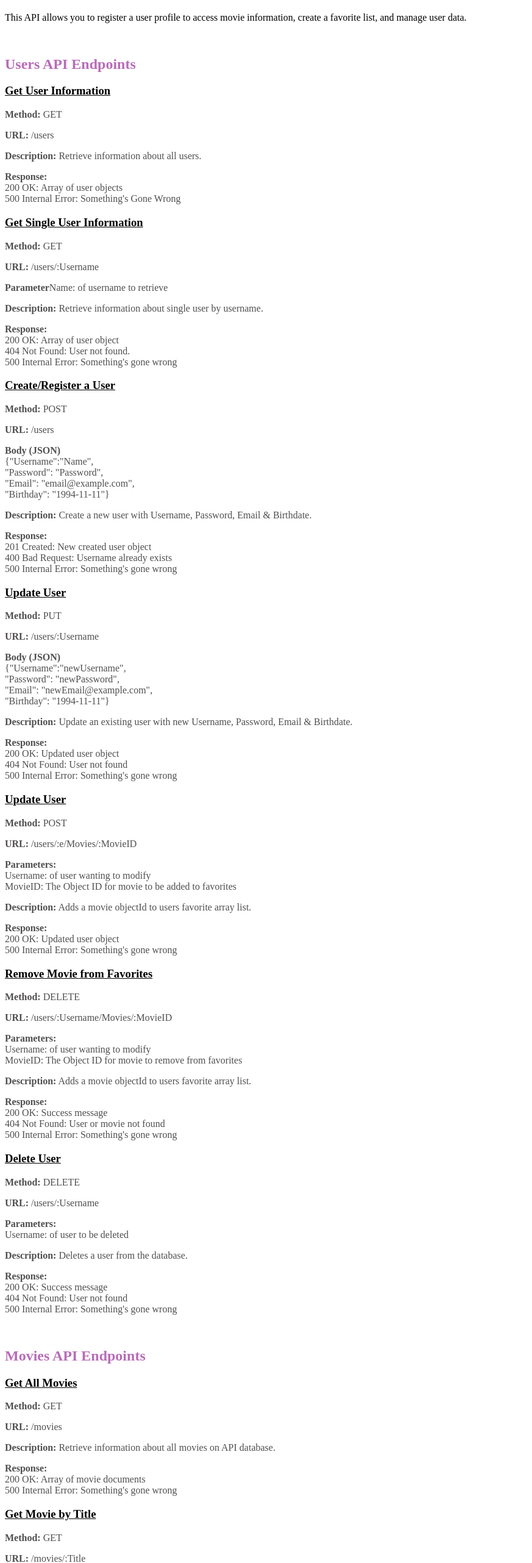
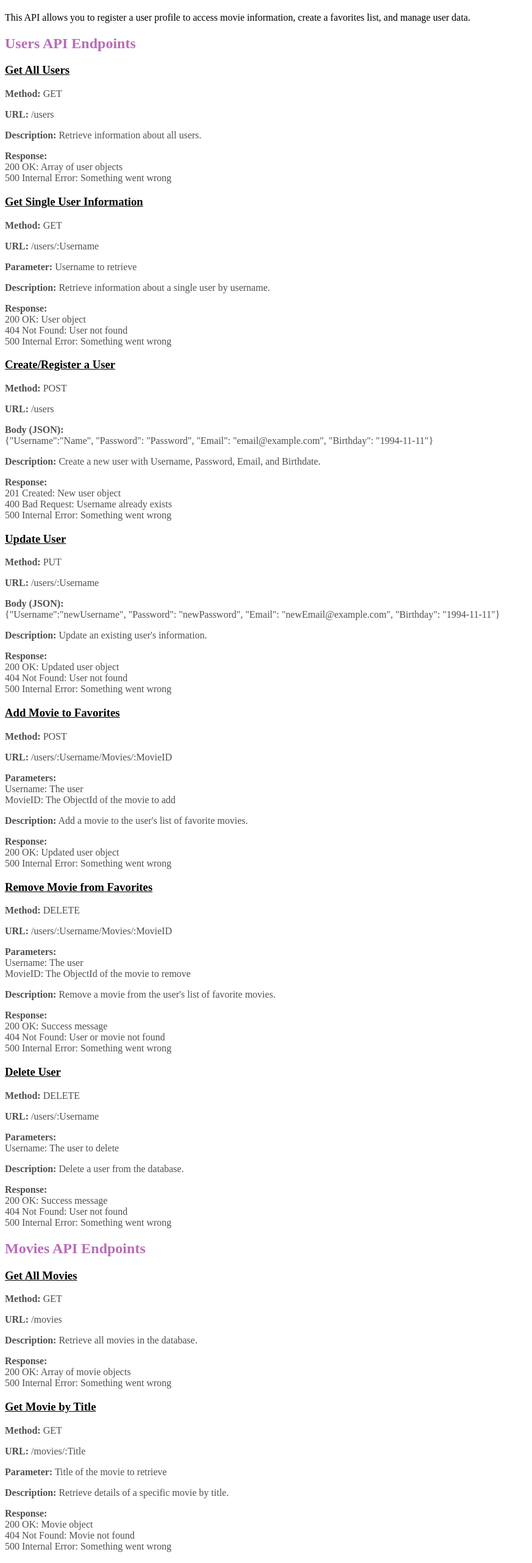
Before and after one commit to coralmarie1994/myFlixAPI, a website: page documentation.html in a window 1280 px wide. Shown: the part 101-2664 px from the top of the page at 61% size, without its empty margins (0-873 px from the left). Drawn offline with Linux system fonts and the light colour scheme.

Commit message:
Adjustement to
HTML tags on doc page
Favorite to stay within user data.

```diff
--- a/documentation.html
+++ b/documentation.html
@@ -1,138 +1,126 @@
 <!DOCTYPE html>
 <html lang="en">
 <head>
-    <meta charset="UTF-8">
-    <meta name="viewport" content="width=device-width, initial-scale=1.0">
+  <meta charset="UTF-8" />
+  <meta name="viewport" content="width=device-width, initial-scale=1.0"/>
   <title>API Documentation</title>
-    <link rel="stylesheet" href="stylesdoc.css">
+  <link rel="stylesheet" href="stylesdoc.css" />
 </head>
 <body>
-  <header></header>
+  <header>
     <h1>API Documentation</h1>
   </header>
-  <main>
+
   <section id="introduction">
     <h3>Introduction</h3>
-      <p>This API allows you to register a user profile to access movie information, create a favorite list, and manage user data.</p>
+    <p>This API allows you to register a user profile to access movie information, create a favorites list, and manage user data.</p>
   </section>
+
   <section id="endpoints">
-      <br>
     <h2>Users API Endpoints</h2>
 
     <article class="endpoint">
-          <h3>Get User Information</h3>
+      <h3>Get All Users</h3>
       <p><strong>Method:</strong> GET</p>
       <p><strong>URL:</strong> /users</p>
       <p><strong>Description:</strong> Retrieve information about all users.</p>
-          <p><strong>Response:</strong>
-          <br>200 OK: Array of user objects <br> 500 Internal Error: Something's Gone Wrong</p>
+      <p><strong>Response:</strong><br>200 OK: Array of user objects<br>500 Internal Error: Something went wrong</p>
     </article>
+
     <article class="endpoint">
       <h3>Get Single User Information</h3>
       <p><strong>Method:</strong> GET</p>
       <p><strong>URL:</strong> /users/:Username</p>
-          <p><strong>Parameter</strong>Name: of username to retrieve</p>
-          <p><strong>Description:</strong> Retrieve information about single user by username.</p>
-          <p><strong>Response:</strong>
-          <br>200 OK: Array of user object
-          <br>404 Not Found: User not found.
-          <br>500 Internal Error: Something's gone wrong</p>
+      <p><strong>Parameter:</strong> Username to retrieve</p>
+      <p><strong>Description:</strong> Retrieve information about a single user by username.</p>
+      <p><strong>Response:</strong><br>200 OK: User object<br>404 Not Found: User not found<br>500 Internal Error: Something went wrong</p>
     </article>
+
     <article class="endpoint">
       <h3>Create/Register a User</h3>
       <p><strong>Method:</strong> POST</p>
       <p><strong>URL:</strong> /users</p>
-          <p><strong>Body (JSON)</strong><br>{"Username":"Name",<br> "Password": "Password", <br> "Email": "email@example.com", <br> "Birthday": "1994-11-11"}</p>
-          <p><strong>Description:</strong> Create a new user with Username, Password, Email & Birthdate.</p>
-          <p><strong>Response:</strong>
-          <br>201 Created: New created user object
-          <br>400 Bad Request: Username already exists
-          <br>500 Internal Error: Something's gone wrong</p>
+      <p><strong>Body (JSON):</strong><br>{"Username":"Name", "Password": "Password", "Email": "email@example.com", "Birthday": "1994-11-11"}</p>
+      <p><strong>Description:</strong> Create a new user with Username, Password, Email, and Birthdate.</p>
+      <p><strong>Response:</strong><br>201 Created: New user object<br>400 Bad Request: Username already exists<br>500 Internal Error: Something went wrong</p>
     </article>
+
     <article class="endpoint">
       <h3>Update User</h3>
       <p><strong>Method:</strong> PUT</p>
       <p><strong>URL:</strong> /users/:Username</p>
-          <p><strong>Body (JSON)</strong><br>{"Username":"newUsername",<br> "Password": "newPassword", <br> "Email": "newEmail@example.com", <br> "Birthday": "1994-11-11"}</p>
-          <p><strong>Description:</strong> Update an existing user with new Username, Password, Email & Birthdate.</p>
-          <p><strong>Response:</strong>
-          <br>200 OK: Updated user object
-          <br>404 Not Found: User not found
-          <br>500 Internal Error: Something's gone wrong</p>
+      <p><strong>Body (JSON):</strong><br>{"Username":"newUsername", "Password": "newPassword", "Email": "newEmail@example.com", "Birthday": "1994-11-11"}</p>
+      <p><strong>Description:</strong> Update an existing user's information.</p>
+      <p><strong>Response:</strong><br>200 OK: Updated user object<br>404 Not Found: User not found<br>500 Internal Error: Something went wrong</p>
     </article>
+
     <article class="endpoint">
-          <h3>Update User</h3>
+      <h3>Add Movie to Favorites</h3>
       <p><strong>Method:</strong> POST</p>
-          <p><strong>URL:</strong> /users/:e/Movies/:MovieID</p>
-          <p><strong>Parameters:</strong><br>Username: of user wanting to modify<br> MovieID: The Object ID for movie to be added to favorites</p>
-          <p><strong>Description:</strong> Adds a movie objectId to users favorite array list.</p>
-          <p><strong>Response:</strong>
-          <br>200 OK: Updated user object
-          <br>500 Internal Error: Something's gone wrong</p>
+      <p><strong>URL:</strong> /users/:Username/Movies/:MovieID</p>
+      <p><strong>Parameters:</strong><br>Username: The user<br>MovieID: The ObjectId of the movie to add</p>
+      <p><strong>Description:</strong> Add a movie to the user's list of favorite movies.</p>
+      <p><strong>Response:</strong><br>200 OK: Updated user object<br>500 Internal Error: Something went wrong</p>
     </article>
+
     <article class="endpoint">
       <h3>Remove Movie from Favorites</h3>
       <p><strong>Method:</strong> DELETE</p>
       <p><strong>URL:</strong> /users/:Username/Movies/:MovieID</p>
-          <p><strong>Parameters:</strong><br>Username: of user wanting to modify<br> MovieID: The Object ID for movie to remove from favorites</p>
-          <p><strong>Description:</strong> Adds a movie objectId to users favorite array list.</p>
-          <p><strong>Response:</strong>
-          <br>200 OK: Success message
-          <br>404 Not Found: User or movie not found
-          <br>500 Internal Error: Something's gone wrong</p>
+      <p><strong>Parameters:</strong><br>Username: The user<br>MovieID: The ObjectId of the movie to remove</p>
+      <p><strong>Description:</strong> Remove a movie from the user's list of favorite movies.</p>
+      <p><strong>Response:</strong><br>200 OK: Success message<br>404 Not Found: User or movie not found<br>500 Internal Error: Something went wrong</p>
     </article>
+
     <article class="endpoint">
       <h3>Delete User</h3>
       <p><strong>Method:</strong> DELETE</p>
       <p><strong>URL:</strong> /users/:Username</p>
-          <p><strong>Parameters:</strong><br>Username: of user to be deleted</p>
-          <p><strong>Description:</strong> Deletes a user from the database.</p>
-          <p><strong>Response:</strong>
-          <br>200 OK: Success message
-          <br>404 Not Found: User not found
-          <br>500 Internal Error: Something's gone wrong</p>
+      <p><strong>Parameters:</strong><br>Username: The user to delete</p>
+      <p><strong>Description:</strong> Delete a user from the database.</p>
+      <p><strong>Response:</strong><br>200 OK: Success message<br>404 Not Found: User not found<br>500 Internal Error: Something went wrong</p>
     </article>
-          <br>
+
     <h2>Movies API Endpoints</h2>
+
     <article class="endpoint">
       <h3>Get All Movies</h3>
       <p><strong>Method:</strong> GET</p>
       <p><strong>URL:</strong> /movies</p>
-          <p><strong>Description:</strong> Retrieve information about all movies on API database.</p>
-          <p><strong>Response:</strong>
-          <br>200 OK: Array of movie documents
-          <br>500 Internal Error: Something's gone wrong</p>
+      <p><strong>Description:</strong> Retrieve all movies in the database.</p>
+      <p><strong>Response:</strong><br>200 OK: Array of movie objects<br>500 Internal Error: Something went wrong</p>
     </article>
+
     <article class="endpoint">
       <h3>Get Movie by Title</h3>
       <p><strong>Method:</strong> GET</p>
       <p><strong>URL:</strong> /movies/:Title</p>
-          <p><strong>Parameter</strong>Title: of movie to retreive</p>
-          <p><strong>Description:</strong> Retrieve information about single movie title.</p>
-          <p><strong>Response:</strong>
-          <br>200 OK: Array of matching movie object
-          <br>404 Not Found: Movie not found
-          <br>500 Internal Error: Something's gone wrong</p>
+      <p><strong>Parameter:</strong> Title of the movie to retrieve</p>
+      <p><strong>Description:</strong> Retrieve details of a specific movie by title.</p>
+      <p><strong>Response:</strong><br>200 OK: Movie object<br>404 Not Found: Movie not found<br>500 Internal Error: Something went wrong</p>
     </article>
+
     <article class="endpoint">
-          <h3>Get Movie Genre</h3>
+      <h3>Get Genre Info</h3>
       <p><strong>Method:</strong> GET</p>
       <p><strong>URL:</strong> /genre/:Name</p>
-           <p><strong>Parameter</strong>Name: of genre to retreive</p>
-          <p><strong>Description:</strong> Retrieve information about genre by name.</p>
-          <p><strong>Response:</strong>
-          <br>200 OK: The genre description
-          <br>404 Not Found: Movie not found
-          <br>500 Internal Error: Something's gone wrong</p>
+      <p><strong>Parameter:</strong> Name of the genre</p>
+      <p><strong>Description:</strong> Retrieve genre details by name.</p>
+      <p><strong>Response:</strong><br>200 OK: Genre object<br>404 Not Found: Genre not found<br>500 Internal Error: Something went wrong</p>
     </article>
+
     <article class="endpoint">
-          <h3>Get Director</h3>
+      <h3>Get Director Info</h3>
       <p><strong>Method:</strong> GET</p>
       <p><strong>URL:</strong> /directors/:Name</p>
-           <p><strong>Parameter</strong>Name: of director to retreive</p>
-          <p><strong>Description:</strong> Retrieve information about director by name.</p>
-          <p><strong>Response:</strong>
-          <br>200 OK: The directors (bio, birth, death)
-          <br>404 Not Found: Movie not found
-          <br>500 Internal Error: Something's gone wrong</p>
+      <p><strong>Parameter:</strong> Name of the director</p>
+      <p><strong>Description:</strong> Retrieve director information by name.</p>
+      <p><strong>Response:</strong><br>200 OK: Director object<br>404 Not Found: Director not found<br>500 Internal Error: Something went wrong</p>
     </article>
+  </section>
+
+  <footer>
+    <p>© 2026 MyFlix API Documentation w/ CareerFoundry</p>
+  </footer>
+</body>
+</html>
```
Also changed, not shown: index.js (+34 -10 lines). Lines whose indentation alone changed are shown as unchanged.
